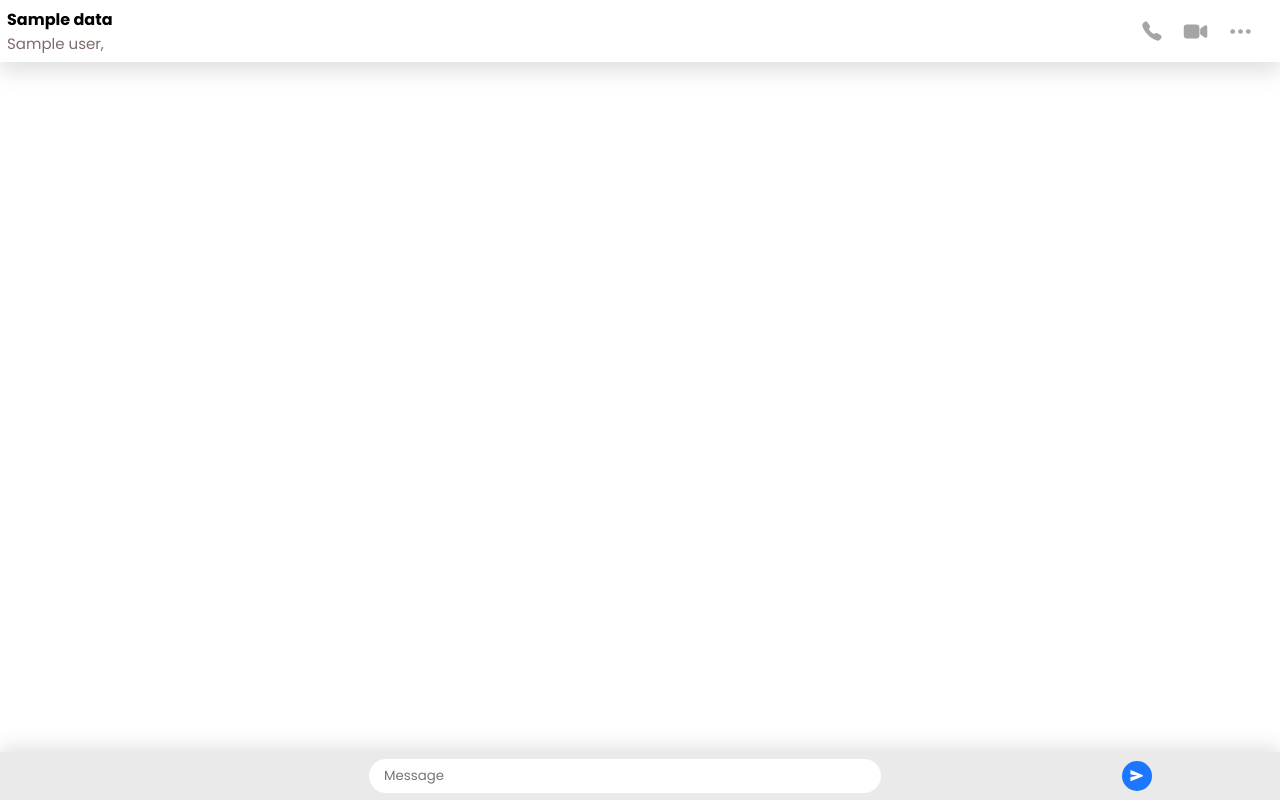
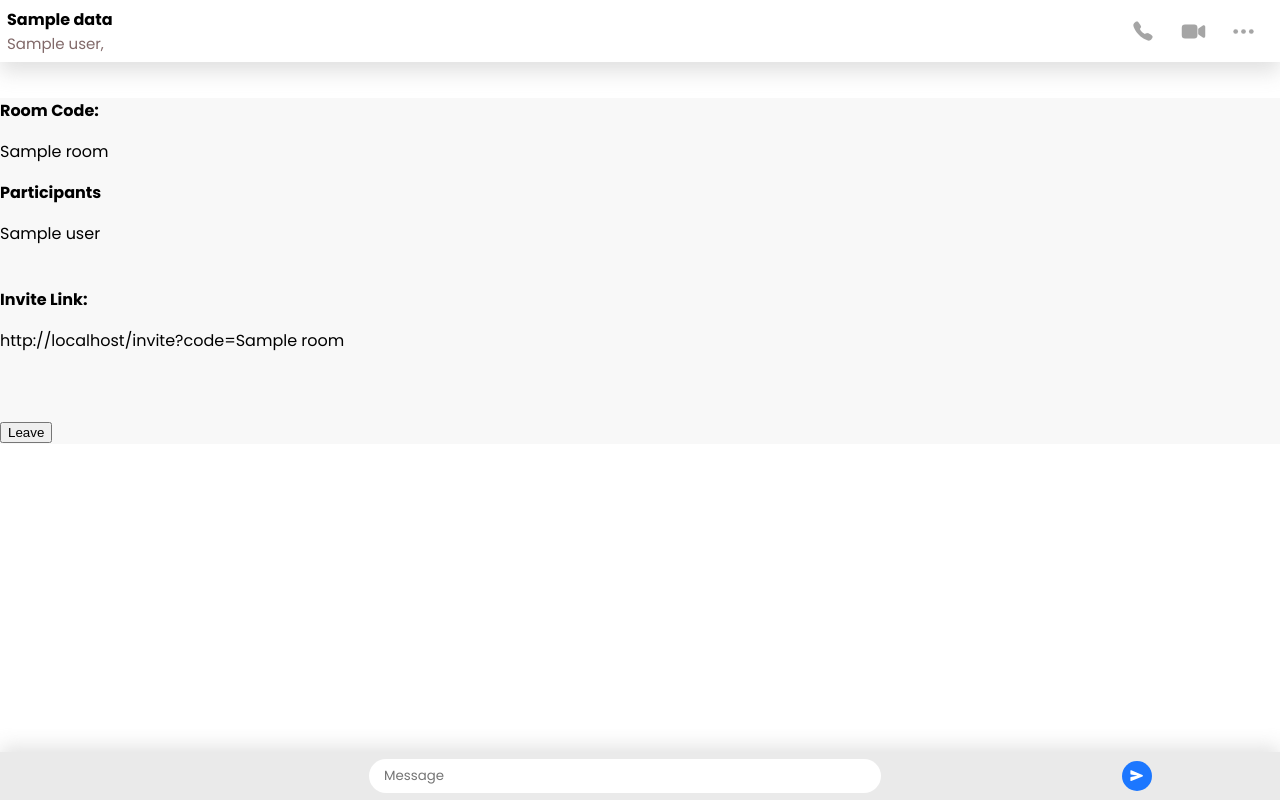
Before and after one commit to Vader327/chat, a Flask app: template templates/chat.html in a window 1280 px wide. Run offline with Flask 2, Linux system fonts and the light colour scheme; the template is opened without the code that fills it: most values are stand-ins (such as "Sample title", 1, 10 or a date in 2020); some libraries are stand-ins or nearby versions.

Commit message:
Procfile Updated

```diff
--- a/requirements.txt
+++ b/requirements.txt
@@ -1,5 +1,4 @@
 click==7.1.2
-eventlet==0.30.2
 gunicorn==19.9.0
 Flask==1.1.2
 Flask-SocketIO==5.0.1
--- a/templates/chat.html
+++ b/templates/chat.html
@@ -24,15 +24,12 @@
       }
 
       .main{
-        display: flex;
         width: 100%;
         height: 100%;
       }
 
       .info_bar{
-        width: 30%;
         background-color: #f8f8f8;
-        display: none;
       }
 
       .messages_header{
@@ -46,10 +43,25 @@
         justify-content: space-evenly;
         align-items: center;
       }
+      .header-icon-button{
+        width: 40px;
+        height: 40px;
+        display: flex;
+        align-items: center;
+        justify-content: center;
+        margin-right: 10px;
+        border: none;
+        border-radius: 50%;
+        outline: none;
+        background-color: transparent;
+        cursor: pointer;
+      }
+      .header-icon-button:hover{
+        background-color: #eaeaea;
+      }
       .messages_header ion-icon{
         font-size: 25px;
         color: #a5a5a5;
-        margin-right: 20px;
       }
 
       .header_participants{
@@ -169,9 +181,17 @@
           </div>
 
           <div class="header_icon_container">
-            <ion-icon style="font-size: 22px;" name="call"></ion-icon>
-            <ion-icon name="videocam"></ion-icon>
-            <ion-icon name="ellipsis-horizontal"></ion-icon>
+            <button class="header-icon-button">
+              <ion-icon style="font-size: 22px;" name="call"></ion-icon>
+            </button>
+
+            <button class="header-icon-button">
+              <ion-icon name="videocam"></ion-icon>
+            </button>
+
+            <button class="header-icon-button" id="info-bar-open-button">
+              <ion-icon name="ellipsis-horizontal"></ion-icon>
+            </button>
           </div>
         </div>
 
@@ -216,7 +236,7 @@
 
     <script>
       console.log(window.location.href);
-      var socket = io.connect(window.location.href);
+      //var socket = io.connect(window.location.href);
 
       $("#invite_link").text(window.location.origin + '/invite?code={{ data.room }}')
 
@@ -242,6 +262,12 @@
           element.style.height = (element.scrollHeight)+"px";
         //}
       }
+
+
+      document.getElementById('info-bar-open-button').addEventListener("click", ()=>{
+        $('.info_bar').css("display", "inline")
+      })
+
 
       socket.on("connect", () => {
         socket.emit("join");
```
Also changed, not shown: database.db, 1 other file.
